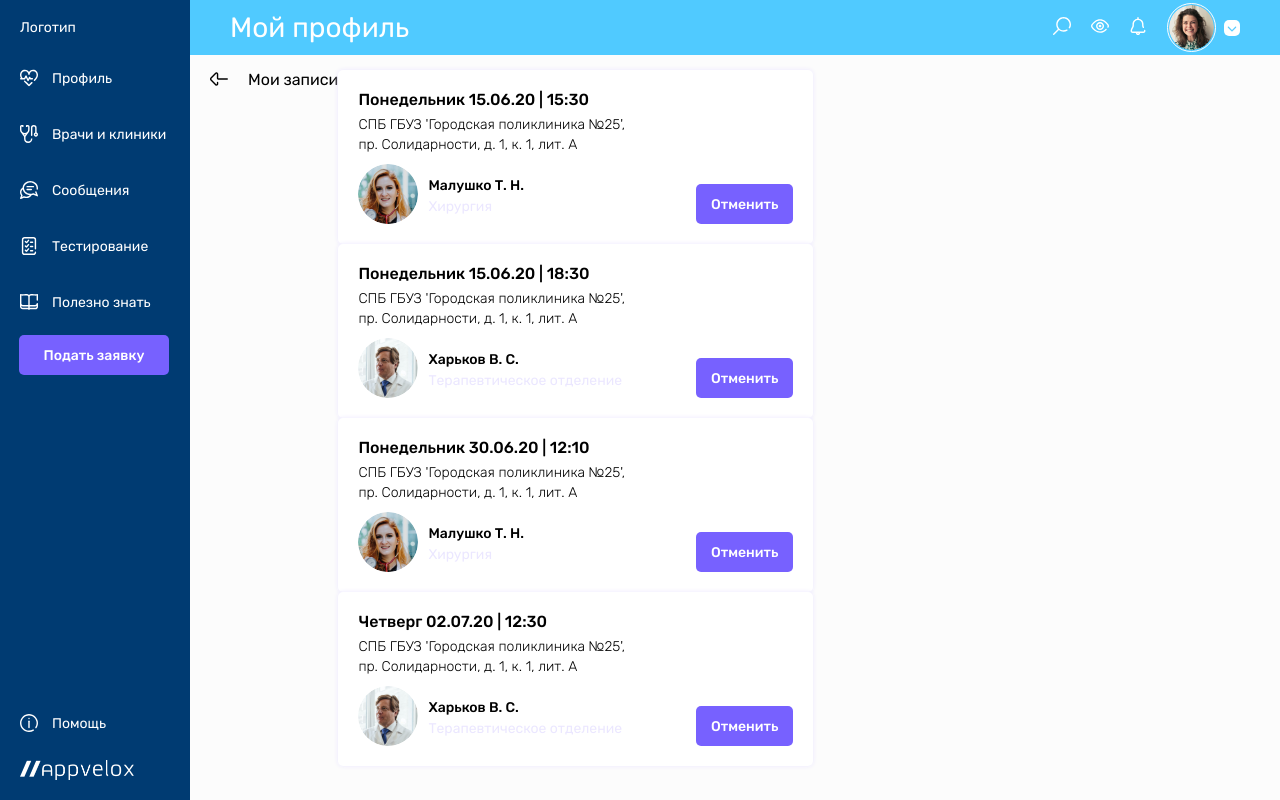
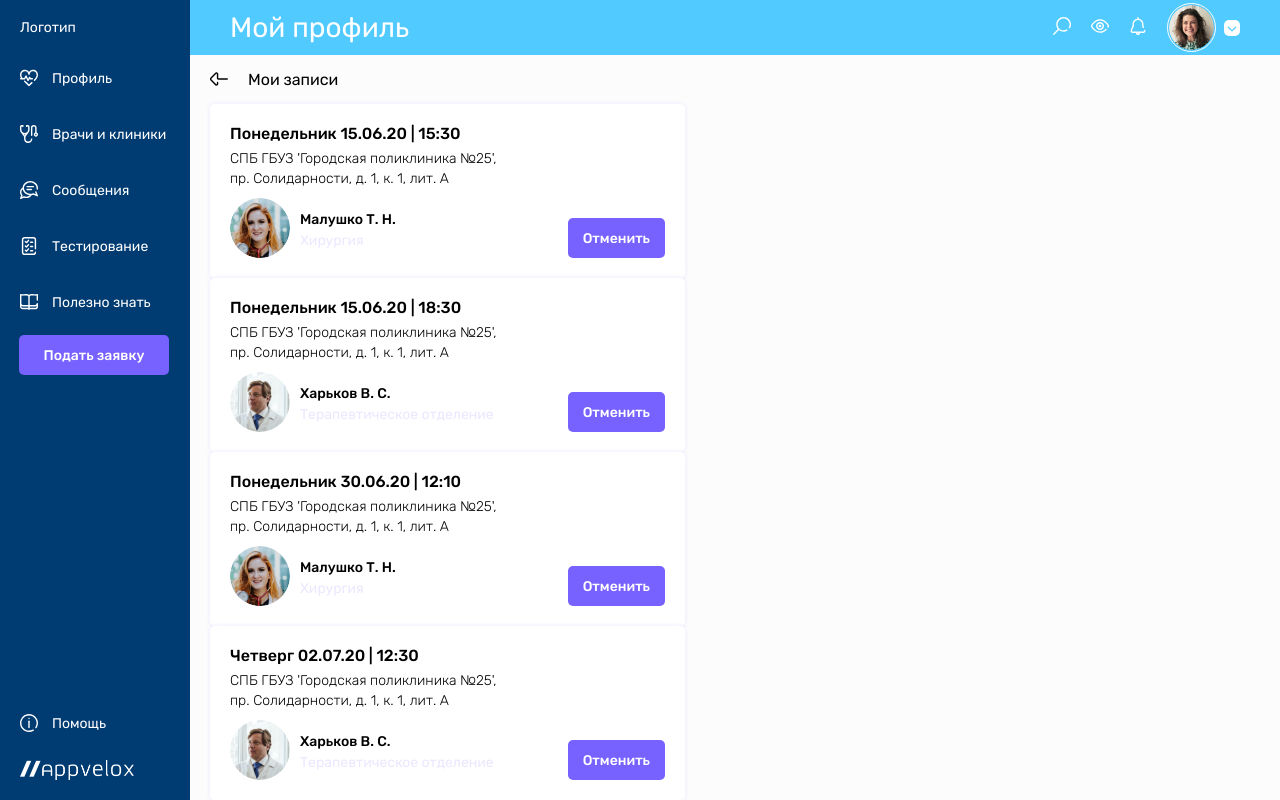
Before and after one commit to spivakev/Clinic-React-App, a React (Create React App) app: page /appointments in a window 1280 px wide. Built offline with nearby package versions, Linux system fonts and the light colour scheme.

Commit message:
feat: add scroll block wrapper

```diff
--- a/src/screens/Appointments/index.js
+++ b/src/screens/Appointments/index.js
@@ -19,10 +19,14 @@ const Appointments = () => {
               <div className="section__title-wrapper">
                 <NavIcon to="/" iconKey="back" />
                 <div className="section__title">Мои записи</div>
+              </div>
+              <div className="my-appointments__wrapper">
                 <div className="my-appointments__content">
-                  {visits.map(visitInfo => <VisitCard visitInfo={visitInfo} />)}
+                  {visits.map(visitInfo => <VisitCard visitInfo={visitInfo} />
+                  )}
                 </div>
               </div>
+
 
 
             </section>
```
